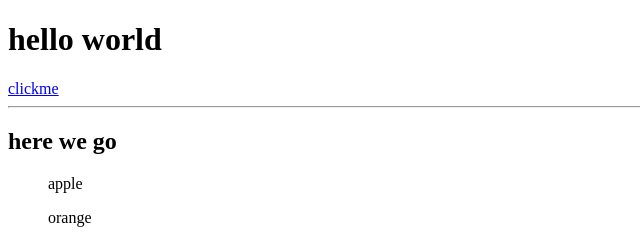
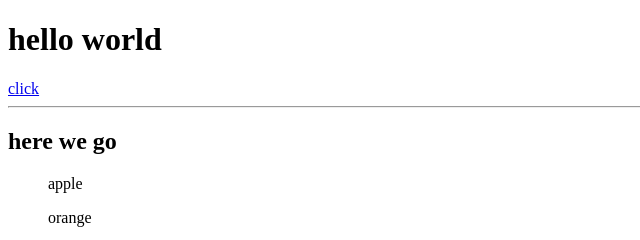
Before and after one commit to ACE07z/ace, a plain HTML site: page index.html in a window 1280 px wide. Shown: the top 240 px of the page, 0-640 px from the left. Drawn offline with Linux system fonts and the light colour scheme.

Commit message:
Update index.html

```diff
--- a/index.html
+++ b/index.html
@@ -6,7 +6,7 @@
    </head>
     <body>
         <h1>hello world</h1>
-        <a href="https://https://youtube.com/shorts/iprY-7MwV5Y?si=HtVSjPro4NV-zrBj" target="_blank">clickme </a>
+        <a href="https://https://youtube.com/shorts/iprY-7MwV5Y?si=HtVSjPro4NV-zrBj" target="_blank">click</a>
         <hr/>
          <h2>here we go</h2>
            <ol>apple</ol>
```
